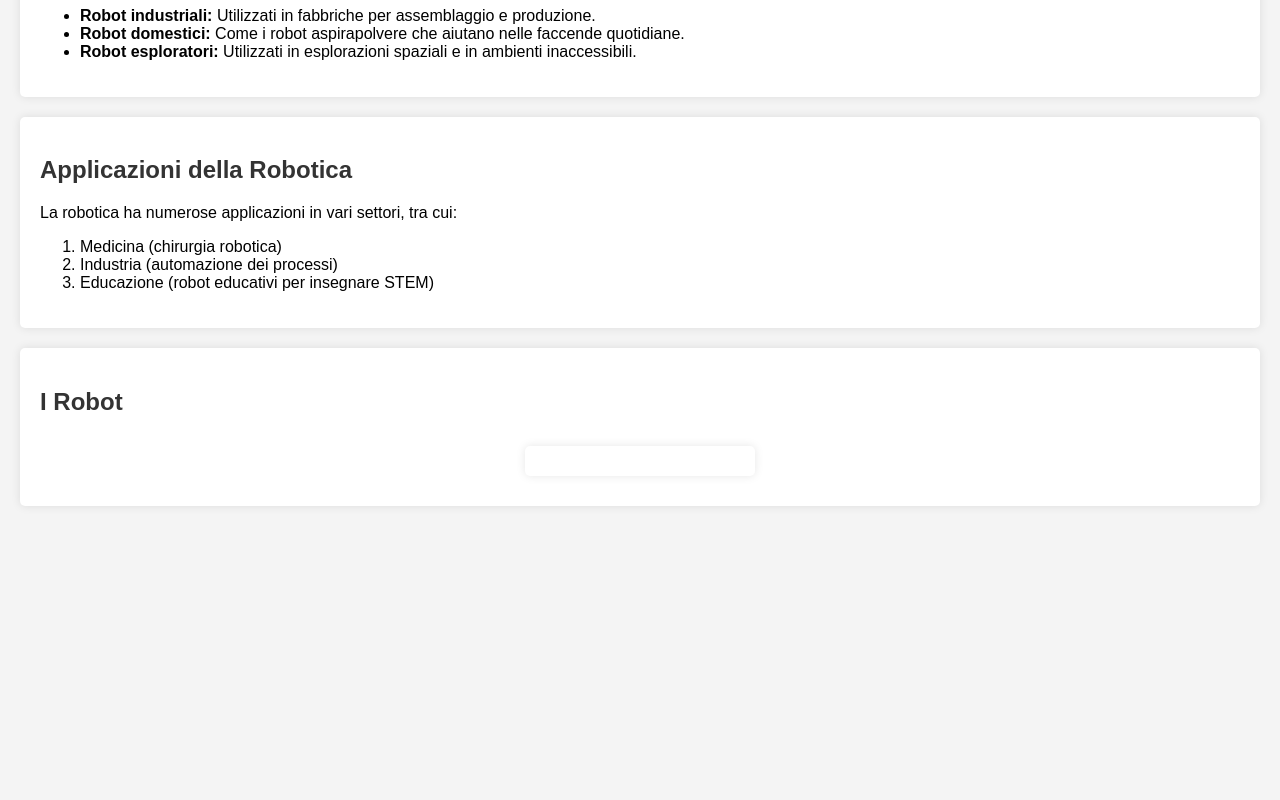
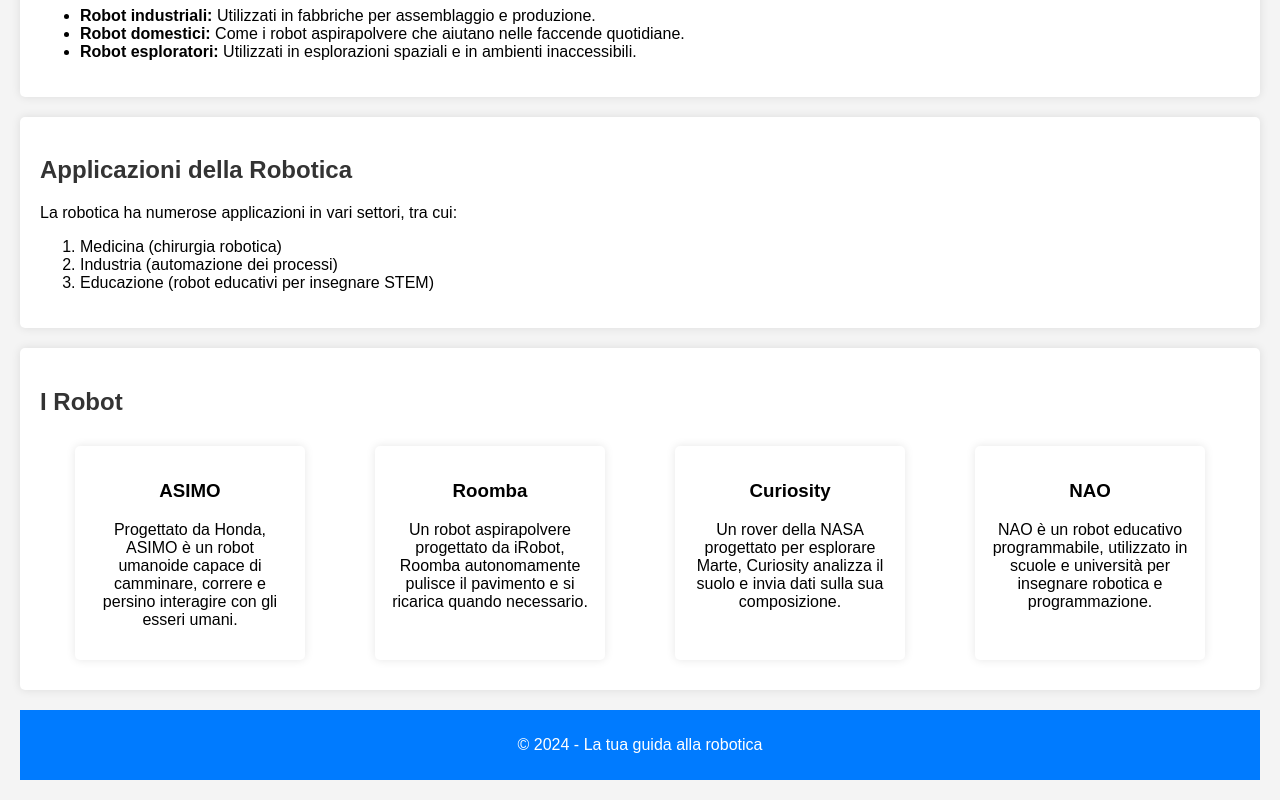
Before and after one commit to LotitoAndrea/pagina-robotica-silly, a plain HTML site: page index.html in a window 1280 px wide. Shown: the part 439-1239 px from the top of the page. Before the commit the page ends 965 px from the top, so only its background shows below. Drawn offline with Linux system fonts and the light colour scheme.

Commit message:
Update index.html

```diff
--- a/index.html
+++ b/index.html
@@ -78,7 +78,7 @@
 </nav>
 
 <section id="cosa">
-    <h2>Cos'è la Robotica?</h2>
+    <h2>Cosa è la Robotica?</h2>
     <p>La robotica è un campo interdisciplinare che si occupa della progettazione, costruzione, funzionamento e utilizzo di robot. Questi dispositivi possono svolgere una varietà di compiti, dalla produzione industriale all'assistenza domestica.</p>
 </section>
 
@@ -105,4 +105,27 @@
     <h2>I Robot</h2>
     <div class="card-container">
         <div class="card">
-            <h
+            <h3>ASIMO</h3>
+            <p>Progettato da Honda, ASIMO è un robot umanoide capace di camminare, correre e persino interagire con gli esseri umani.</p>
+        </div>
+        <div class="card">
+            <h3>Roomba</h3>
+            <p>Un robot aspirapolvere progettato da iRobot, Roomba autonomamente pulisce il pavimento e si ricarica quando necessario.</p>
+        </div>
+        <div class="card">
+            <h3>Curiosity</h3>
+            <p>Un rover della NASA progettato per esplorare Marte, Curiosity analizza il suolo e invia dati sulla sua composizione.</p>
+        </div>
+        <div class="card">
+            <h3>NAO</h3>
+            <p>NAO è un robot educativo programmabile, utilizzato in scuole e università per insegnare robotica e programmazione.</p>
+        </div>
+    </div>
+</section>
+
+<footer>
+    <p>&copy; 2024 - La tua guida alla robotica</p>
+</footer>
+
+</body>
+</html>
```
